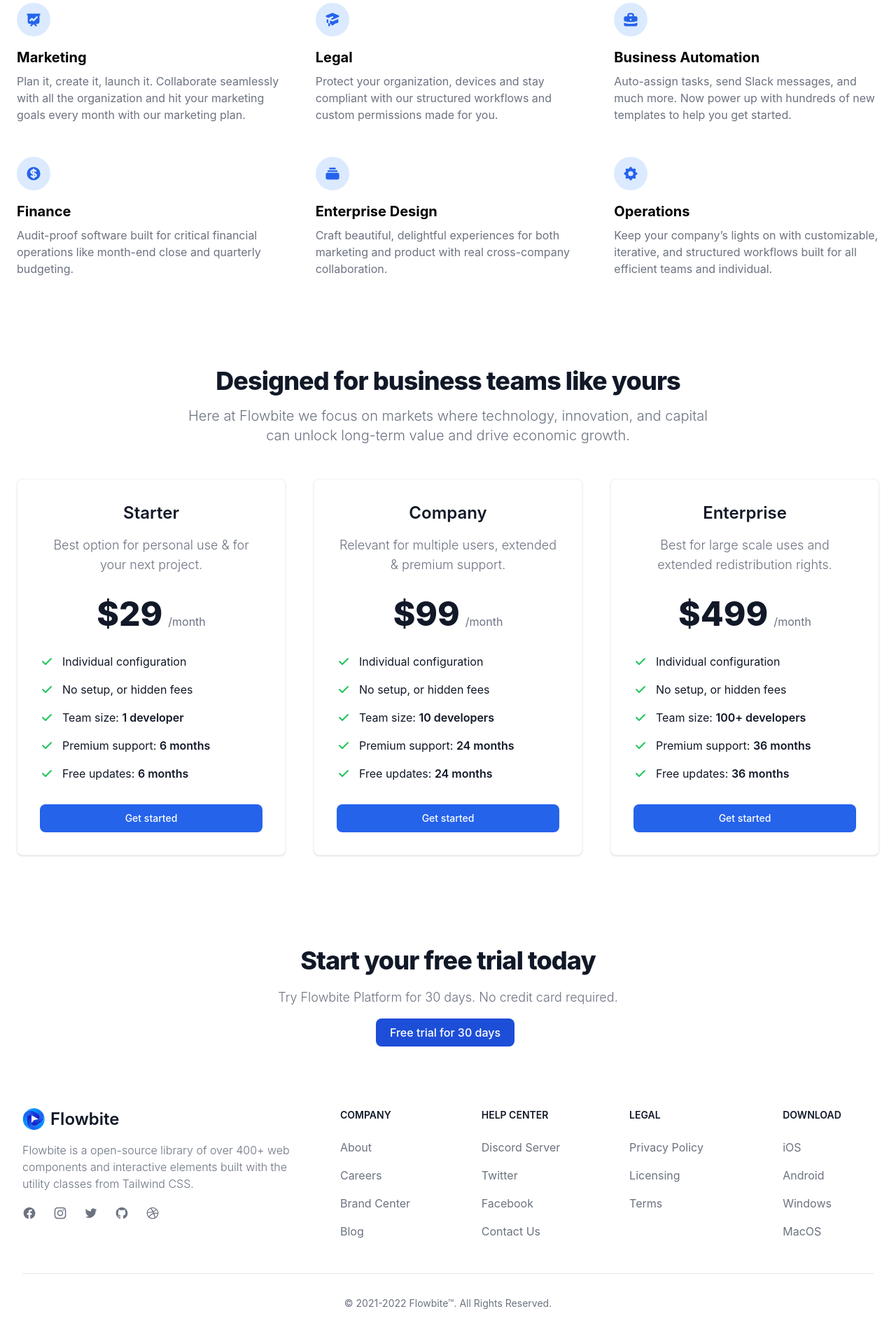
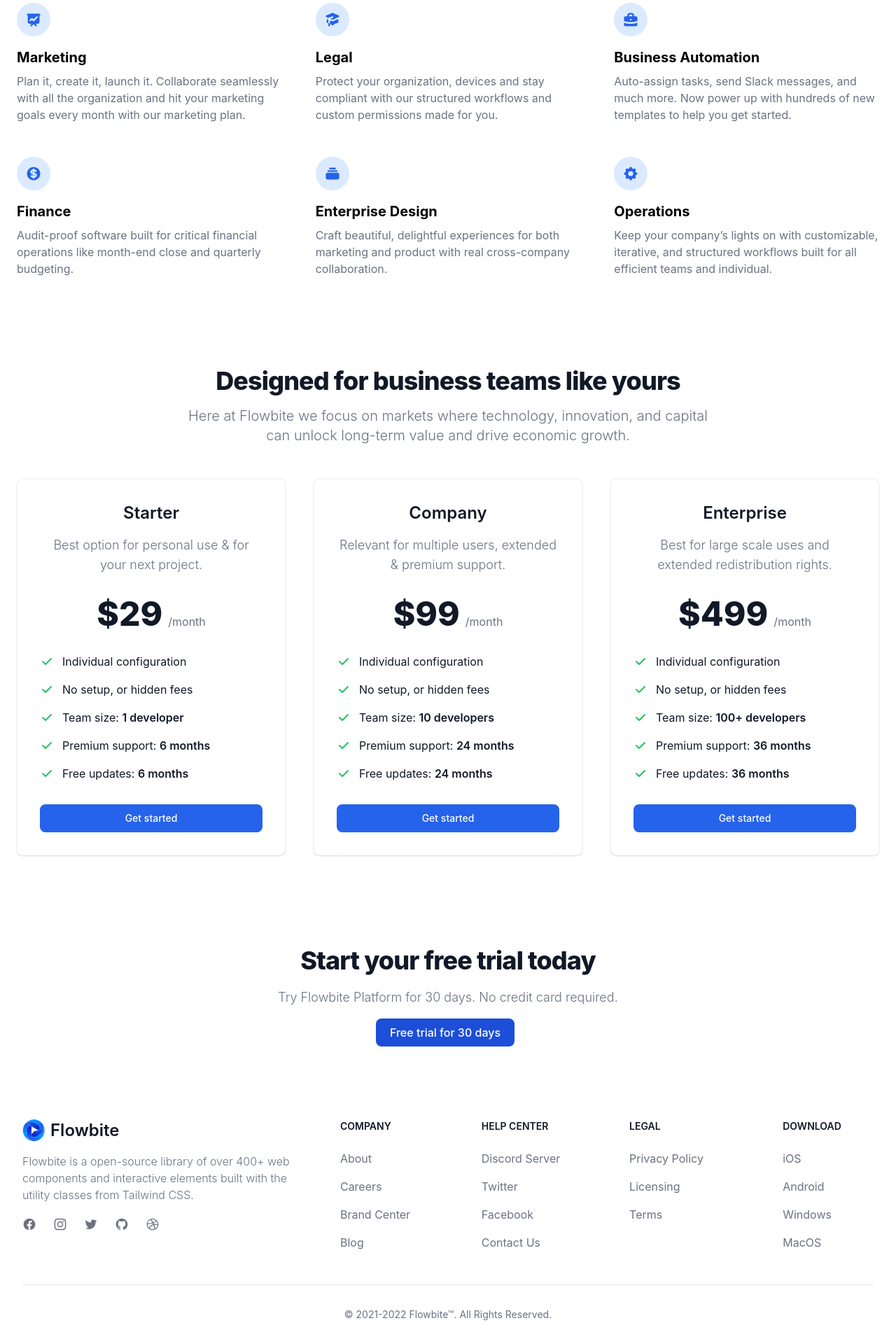
Before and after one commit to nathanclevenger/landing, a Jekyll site: the page built from README.md, in a window 1280 px wide. Shown: the part 2013-3933 px from the top of the page at 70% size. Built offline with Jekyll 4.4.1, drawn with Linux system fonts in a browser that asks for light colours; nearby versions of some CDN libraries; our own code applies the rules of GitHub Pages for plain Markdown files.

Commit message:
Update footer.html

```diff
--- a/_includes/footer.html
+++ b/_includes/footer.html
@@ -1,4 +1,4 @@
-<footer class="bg-white dark:bg-gray-800">
+<footer class="bg-white dark:bg-gray-800 pt-4">
   <div class="p-4 py-6 mx-auto max-w-screen-xl md:p-8 lg:-10">
       <div class="grid grid-cols-2 gap-8 lg:grid-cols-6">
           <div class="col-span-2">
```
